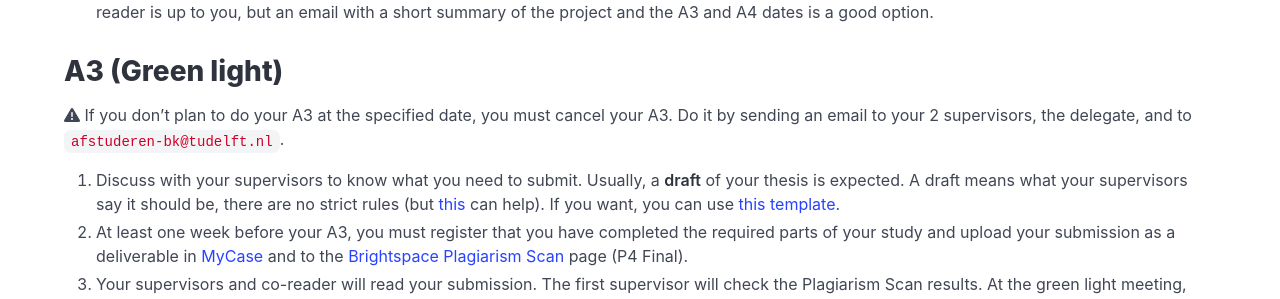
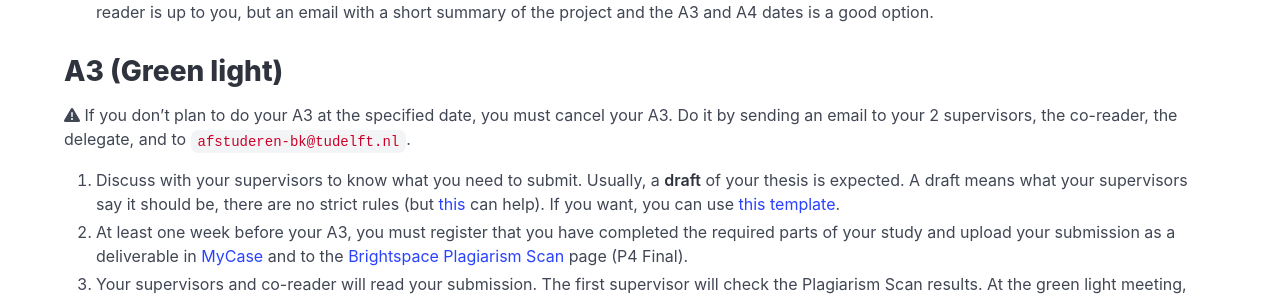
Before and after one commit to tudelft3d/geo2020, a Jekyll site: the page built from rules/index.md, in a window 1280 px wide. Shown: the part 1538-1837 px from the top of the page. Built offline with Jekyll 4.4.1, drawn with Linux system fonts in a browser that asks for light colours.

Commit message:
email co-reader too

```diff
--- a/rules/index.md
+++ b/rules/index.md
@@ -54,7 +54,7 @@ Note that you have to follow the rules of the academic year when you started you
 
 ## A3 (Green light)
 
-<i class="fa-solid fa-triangle-exclamation"></i> If you don't plan to do your A3 at the specified date, you must cancel your A3. Do it by sending an email to your 2 supervisors, the delegate, and to `afstuderen-bk@tudelft.nl`.
+<i class="fa-solid fa-triangle-exclamation"></i> If you don't plan to do your A3 at the specified date, you must cancel your A3. Do it by sending an email to your 2 supervisors, the co-reader, the delegate, and to `afstuderen-bk@tudelft.nl`.
 
 1. Discuss with your supervisors to know what you need to submit. Usually, a **draft** of your thesis is expected. A draft means what your supervisors say it should be, there are no strict rules (but [this](../faq/#what-is-a-complete-draft-at-p4) can help). If you want, you can use [this template](../templates/#thesis).
 2. At least one week before your A3, you must register that you have completed the required parts of your study and upload your submission as a deliverable in [MyCase](https://mycase.tudelft.nl) and to the [Brightspace Plagiarism Scan](https://brightspace.tudelft.nl/d2l/home/47493) page (P4 Final).
```
